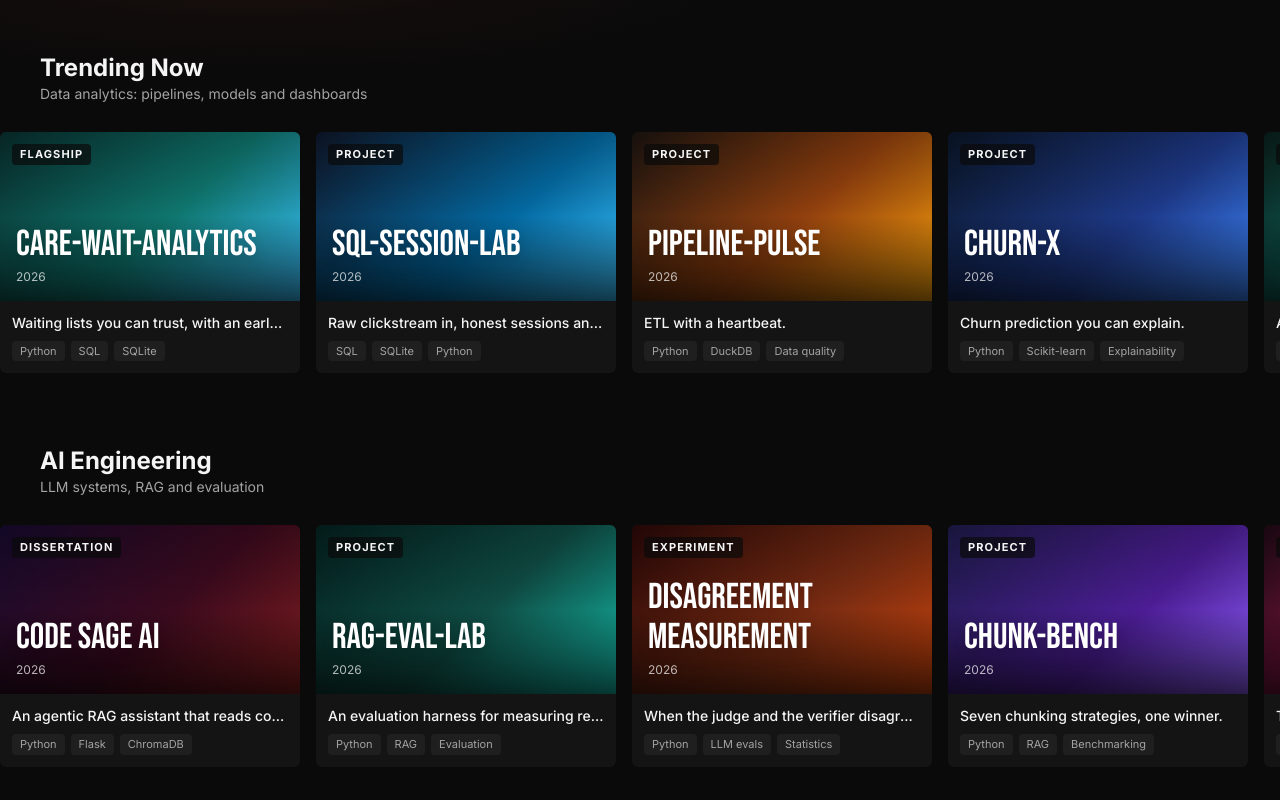
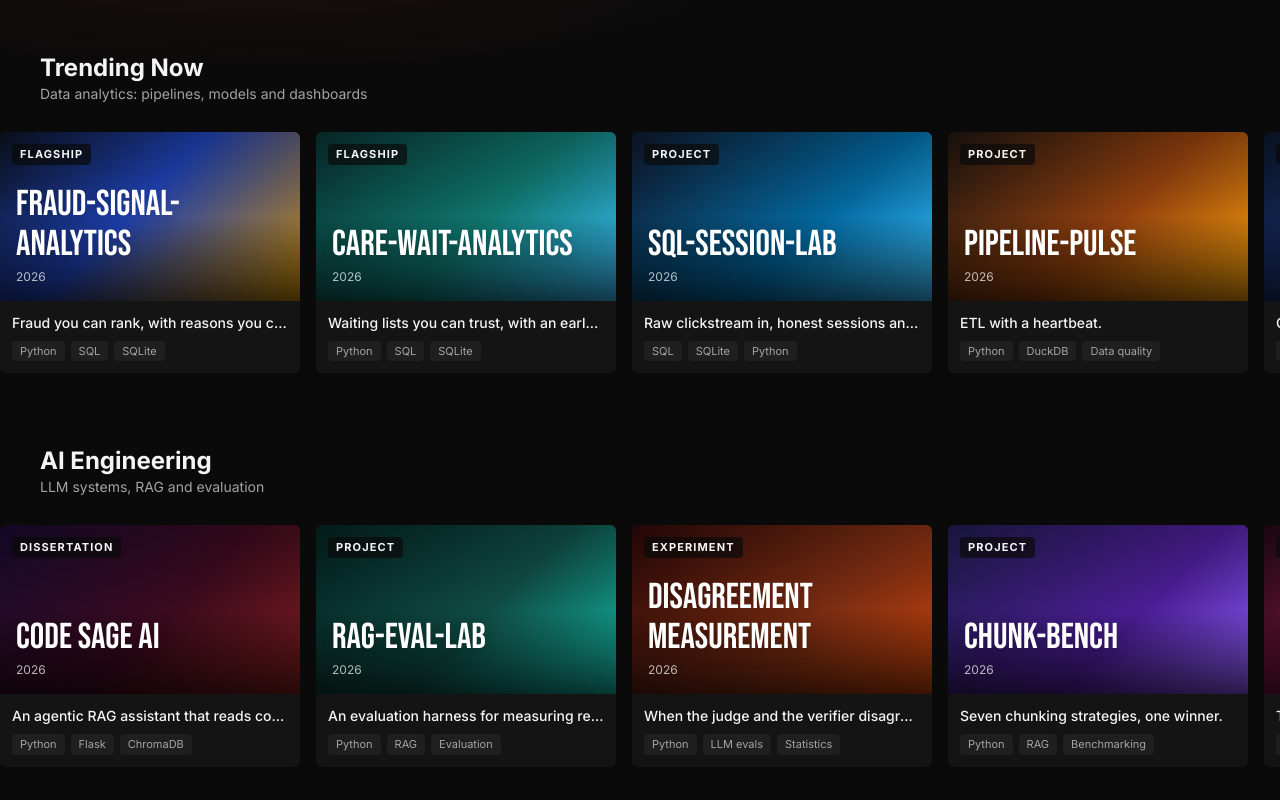
Before and after one commit to Jagadeesh5045/portfolio, a React (Vite) app: page / in a window 1280 px wide. Shown: the part 660-1460 px from the top of the page. Built offline with nearby package versions, Linux system fonts and the light colour scheme.

Commit message:
Portfolio: add fraud-signal-analytics flagship card (finance) + fraud and risk analytics skill

```diff
--- a/src/data/content.ts
+++ b/src/data/content.ts
@@ -47,6 +47,24 @@ export const ROWS: Row[] = [
     title: 'Trending Now',
     subtitle: 'Data analytics: pipelines, models and dashboards',
     items: [
+      {
+        id: 'fraud-signal-analytics',
+        name: 'fraud-signal-analytics',
+        tagline: 'Fraud you can rank, with reasons you can read.',
+        description:
+          'Finance-sector flagship pairing data analytics with AI: a synthetic card-transaction pipeline into a SQLite warehouse, with 10 data-quality checks quarantining 75 rows before 12,000 transactions are loaded. SQL analytics show online as the riskiest channel at 11.20% fraud, electronics the riskiest category at 11.68%, and night-time fraud at 10.74% against 5.66% in the day. A Gradient Boosting fraud-risk model (ROC-AUC 0.8203) ranks the review queue so the riskiest 10% of transactions holds 52.8% of all fraud, each top alert comes with plain-English reasons, and a management briefing has all 12 of its numbers verified before it goes out. 7 tests green.',
+        year: '2026',
+        badge: 'Flagship',
+        tags: ['Python', 'SQL', 'SQLite', 'Scikit-learn', 'Fraud analytics'],
+        metrics: ['12,000 records loaded, 75 quarantined', 'Fraud 5.92%, £102,154.48 fraud value', 'ROC-AUC 0.8203, top-decile capture 52.8%'],
+        links: [
+          {
+            label: 'View on GitHub',
+            url: 'https://github.com/Jagadeesh5045/AI-builds/tree/main/flagship/fraud-signal-analytics',
+          },
+        ],
+        art: 'linear-gradient(135deg, #0b1220 0%, #1e40af 45%, #ca8a04 100%)',
+      },
       {
         id: 'care-wait-analytics',
         name: 'care-wait-analytics',
@@ -478,6 +496,7 @@ export const PROFILE = {
     'Excel',
     'DuckDB',
     'Data engineering and ETL',
+    'Fraud and risk analytics',
     'Scikit-learn',
     'Flask and FastAPI',
     'LLM and RAG systems',
```
